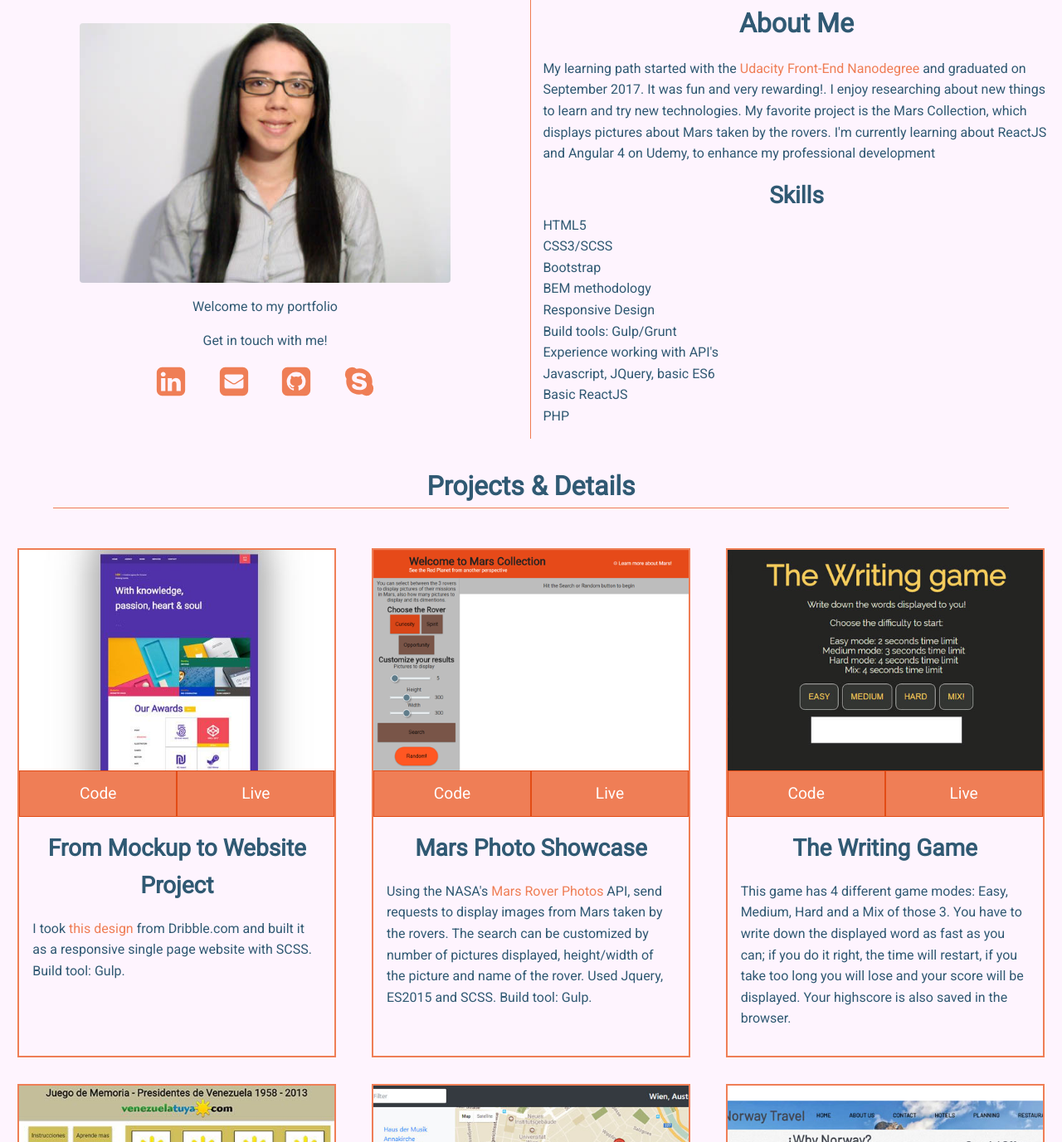
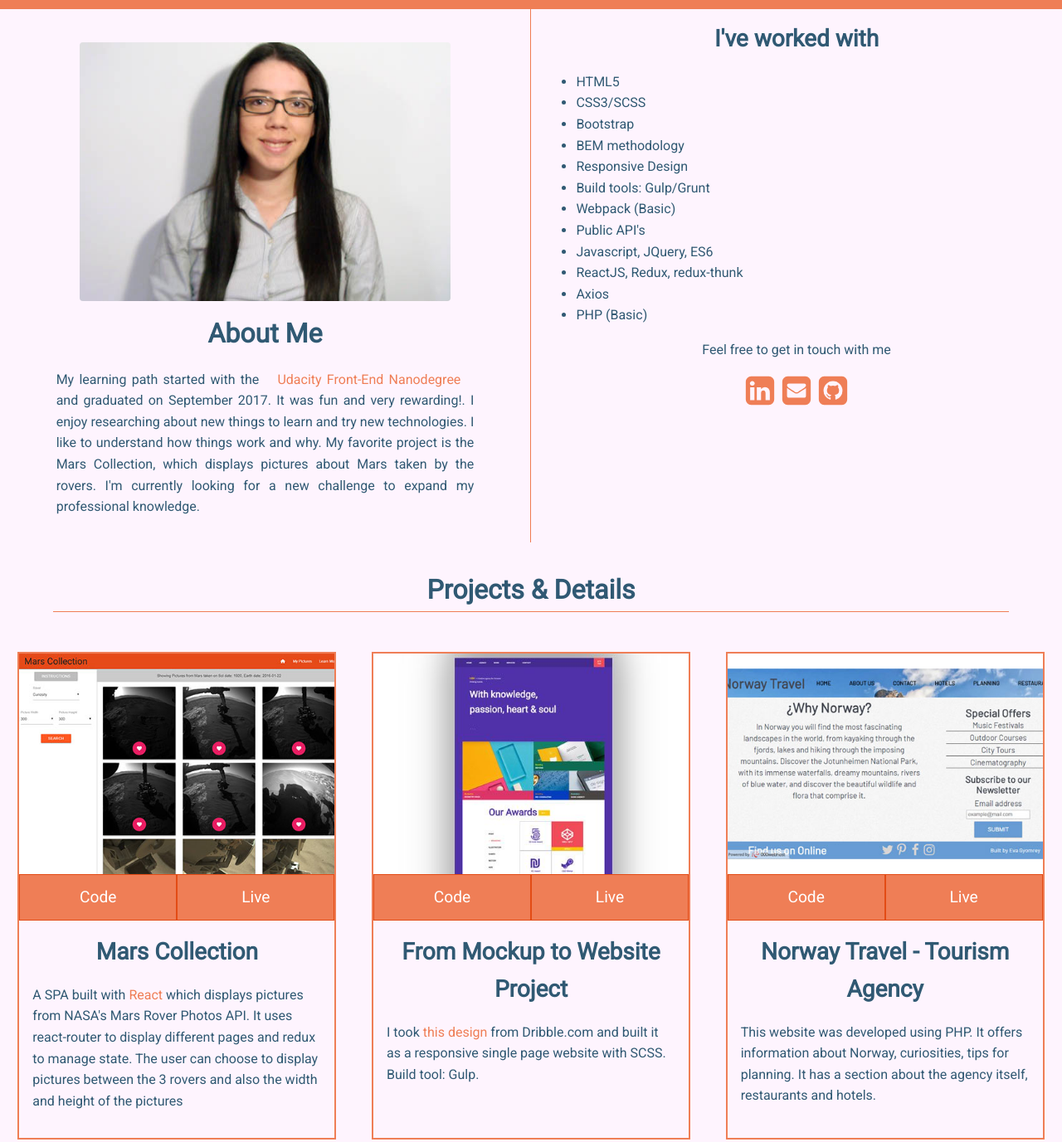
Before and after one commit to EGYOMREY/Portfolio, a website: page src/index.html in a window 1280 px wide. Shown: the part 68-1445 px from the top of the page at 83% size. Drawn offline with nearby package versions, Linux system fonts and the light colour scheme; files that its build step writes are made by us from their sources.

Commit message:
* Add new project: Mars Collection built with React * Change styling of lists

```diff
--- a/src/index.html
+++ b/src/index.html
@@ -45,20 +45,15 @@
         <section class="about-me" id="aboutMe">
           <div class="about-me__picture">
             <img src="img/Profile-picture.jpg" alt="Profile photo">
-            <p>Welcome to my portfolio</p>
-            <p>Get in touch with me!</p>
-            <!--social icons svg-->
-            <a href="https://www.linkedin.com/in/egyomrey/" title="See me on LinkedIn"><svg role="img" aria-label="LinkedIn" width="40" height="40" viewBox="0 0 1792 1792" xmlns="http://www.w3.org/2000/svg"><path d="M365 1414h231v-694h-231v694zm246-908q-1-52-36-86t-93-34-94.5 34-36.5 86q0 51 35.5 85.5t92.5 34.5h1q59 0 95-34.5t36-85.5zm585 908h231v-398q0-154-73-233t-193-79q-136 0-209 117h2v-101h-231q3 66 0 694h231v-388q0-38 7-56 15-35 45-59.5t74-24.5q116 0 116 157v371zm468-998v960q0 119-84.5 203.5t-203.5 84.5h-960q-119 0-203.5-84.5t-84.5-203.5v-960q0-119 84.5-203.5t203.5-84.5h960q119 0 203.5 84.5t84.5 203.5z"/></svg></a>
-            <a href="mailto:evamargy@gmail.com" title="Email me"><svg role="img" aria-label="Email" width="40" height="40" viewBox="0 0 1792 1792" xmlns="http://www.w3.org/2000/svg"><path d="M1376 128q119 0 203.5 84.5t84.5 203.5v960q0 119-84.5 203.5t-203.5 84.5h-960q-119 0-203.5-84.5t-84.5-203.5v-960q0-119 84.5-203.5t203.5-84.5h960zm32 1056v-436q-31 35-64 55-34 22-132.5 85t-151.5 99q-98 69-164 69t-164-69q-47-32-142-92.5t-142-92.5q-12-8-33-27t-31-27v436q0 40 28 68t68 28h832q40 0 68-28t28-68zm0-573q0-41-27.5-70t-68.5-29h-832q-40 0-68 28t-28 68q0 37 30.5 76.5t67.5 64.5q47 32 137.5 89t129.5 83q3 2 17 11.5t21 14 21 13 23.5 13 21.5 9.5 22.5 7.5 20.5 2.5 20.5-2.5 22.5-7.5 21.5-9.5 23.5-13 21-13 21-14 17-11.5l267-174q35-23 66.5-62.5t31.5-73.5z"/></svg></a>
-            <a href="https://github.com/EGYOMREY/" title="Github account: egyomrey"><svg role="img" aria-label="Github" width="40" height="40" viewBox="0 0 1792 1792" xmlns="http://www.w3.org/2000/svg"><path d="M647 1200q4-6-3-13-9-7-14-2-4 6 3 13 9 7 14 2zm-28-41q-5-7-12-4-6 4 0 12 7 8 12 5 6-4 0-13zm-41-40q2-4-5-8-7-2-8 2-3 5 4 8 8 2 9-2zm21 23q2-1 1.5-4.5t-3.5-5.5q-6-7-10-3t1 11q6 6 11 2zm86 75q2-7-9-11-9-3-13 4-2 7 9 11 9 3 13-4zm42 3q0-8-12-8-10 0-10 8t11 8 11-8zm39-7q-2-7-13-5t-9 9q2 8 12 6t10-10zm642-317q0-212-150-362t-362-150-362 150-150 362q0 167 98 300.5t252 185.5q18 3 26.5-5t8.5-20q0-52-1-95-6 1-15.5 2.5t-35.5 2-48-4-43.5-20-29.5-41.5q-23-59-57-74-2-1-4.5-3.5l-8-8-7-9.5 4-7.5 19.5-3.5q6 0 15 2t30 15.5 33 35.5q16 28 37.5 42t43.5 14 38-3.5 30-9.5q7-47 33-69-49-6-86-18.5t-73-39-55.5-76-19.5-119.5q0-79 53-137-24-62 5-136 19-6 54.5 7.5t60.5 29.5l26 16q58-17 128-17t128 17q11-7 28.5-18t55.5-26 57-9q29 74 5 136 53 58 53 137 0 57-14 100.5t-35.5 70-53.5 44.5-62.5 26-68.5 12q35 31 35 95 0 40-.5 89t-.5 51q0 12 8.5 20t26.5 5q154-52 252-185.5t98-300.5zm256-480v960q0 119-84.5 203.5t-203.5 84.5h-960q-119 0-203.5-84.5t-84.5-203.5v-960q0-119 84.5-203.5t203.5-84.5h960q119 0 203.5 84.5t84.5 203.5z"/></svg></a>
-            <a href="#" title="Skype user: evamargy"><svg role="img" aria-label="Skype" width="40" height="40" viewBox="0 0 1792 1792" xmlns="http://www.w3.org/2000/svg"><path d="M1301 1063q0-50-19.5-91.5t-48.5-68.5-73-49-82.5-34-87.5-23l-104-24q-30-7-44-10.5t-35-11.5-30-16-16.5-21-7.5-30q0-77 144-77 43 0 77 12t54 28.5 38 33.5 40 29 48 12q47 0 75.5-32t28.5-77q0-55-56-99.5t-142-67.5-182-23q-68 0-132 15.5t-119.5 47-89 87-33.5 128.5q0 61 19 106.5t56 75.5 80 48.5 103 32.5l146 36q90 22 112 36 32 20 32 60 0 39-40 64.5t-105 25.5q-51 0-91.5-16t-65-38.5-45.5-45-46-38.5-54-16q-50 0-75.5 30t-25.5 75q0 92 122 157.5t291 65.5q73 0 140-18.5t122.5-53.5 88.5-93.5 33-131.5zm363 217q0 159-112.5 271.5t-271.5 112.5q-130 0-234-80-77 16-150 16-143 0-273.5-55.5t-225-150-150-225-55.5-273.5q0-73 16-150-80-104-80-234 0-159 112.5-271.5t271.5-112.5q130 0 234 80 77-16 150-16 143 0 273.5 55.5t225 150 150 225 55.5 273.5q0 73-16 150 80 104 80 234z"/></svg></a>
-
+            <div class="about-me__description">
+            <h2>About Me</h2>
+            <p>
+              My learning path started with the <a href="https://www.udacity.com/course/front-end-web-developer-nanodegree--nd001">Udacity Front-End Nanodegree</a> and graduated on September 2017. It was fun and very rewarding!. I enjoy researching about new things to learn and try new technologies. I like to understand how things work and why. My favorite project is the Mars Collection, which displays pictures about Mars taken by the rovers. I'm currently looking for a new challenge to expand my professional knowledge. </p>
+            </div>
           </div>
           <div class="about-me__details">
-            <h2>About Me</h2>
-            <p>
-              My learning path started with the <a href="https://www.udacity.com/course/front-end-web-developer-nanodegree--nd001">Udacity Front-End Nanodegree</a> and graduated on September 2017. It was fun and very rewarding!. I enjoy researching about new things to learn and try new technologies. My favorite project is the Mars Collection, which displays pictures about Mars taken by the rovers. I'm currently learning about ReactJS and Angular 4 on Udemy, to enhance my professional development</p>
-              <h3>Skills</h3>
+
+              <h3>I've worked with</h3>
               <ul>
                 <li>HTML5</li>
                 <li>CSS3/SCSS</li>
@@ -66,11 +61,20 @@
                 <li>BEM methodology</li>
                 <li>Responsive Design</li>
                 <li>Build tools: Gulp/Grunt</li>
-                <li>Experience working with API's</li>
-                <li>Javascript, JQuery, basic ES6</li>
-                <li>Basic ReactJS</li>
-                <li>PHP</li>
+                <li>Webpack (Basic)</li>
+                <li>Public API's</li>
+                <li>Javascript, JQuery, ES6</li>
+                <li>ReactJS, Redux, redux-thunk</li>
+                <li>Axios</li>
+                <li>PHP (Basic)</li>
               </ul>
+              <div class="about-me__contact">
+              <p>Feel free to get in touch with me</p>
+            <!--social icons svg-->
+            <a href="https://www.linkedin.com/in/egyomrey/" title="See me on LinkedIn"><svg role="img" aria-label="LinkedIn" width="40" height="40" viewBox="0 0 1792 1792" xmlns="http://www.w3.org/2000/svg"><path d="M365 1414h231v-694h-231v694zm246-908q-1-52-36-86t-93-34-94.5 34-36.5 86q0 51 35.5 85.5t92.5 34.5h1q59 0 95-34.5t36-85.5zm585 908h231v-398q0-154-73-233t-193-79q-136 0-209 117h2v-101h-231q3 66 0 694h231v-388q0-38 7-56 15-35 45-59.5t74-24.5q116 0 116 157v371zm468-998v960q0 119-84.5 203.5t-203.5 84.5h-960q-119 0-203.5-84.5t-84.5-203.5v-960q0-119 84.5-203.5t203.5-84.5h960q119 0 203.5 84.5t84.5 203.5z"/></svg></a>
+            <a href="mailto:evamargy@gmail.com" title="Email me"><svg role="img" aria-label="Email" width="40" height="40" viewBox="0 0 1792 1792" xmlns="http://www.w3.org/2000/svg"><path d="M1376 128q119 0 203.5 84.5t84.5 203.5v960q0 119-84.5 203.5t-203.5 84.5h-960q-119 0-203.5-84.5t-84.5-203.5v-960q0-119 84.5-203.5t203.5-84.5h960zm32 1056v-436q-31 35-64 55-34 22-132.5 85t-151.5 99q-98 69-164 69t-164-69q-47-32-142-92.5t-142-92.5q-12-8-33-27t-31-27v436q0 40 28 68t68 28h832q40 0 68-28t28-68zm0-573q0-41-27.5-70t-68.5-29h-832q-40 0-68 28t-28 68q0 37 30.5 76.5t67.5 64.5q47 32 137.5 89t129.5 83q3 2 17 11.5t21 14 21 13 23.5 13 21.5 9.5 22.5 7.5 20.5 2.5 20.5-2.5 22.5-7.5 21.5-9.5 23.5-13 21-13 21-14 17-11.5l267-174q35-23 66.5-62.5t31.5-73.5z"/></svg></a>
+            <a href="https://github.com/EGYOMREY/" title="Github account: egyomrey"><svg role="img" aria-label="Github" width="40" height="40" viewBox="0 0 1792 1792" xmlns="http://www.w3.org/2000/svg"><path d="M647 1200q4-6-3-13-9-7-14-2-4 6 3 13 9 7 14 2zm-28-41q-5-7-12-4-6 4 0 12 7 8 12 5 6-4 0-13zm-41-40q2-4-5-8-7-2-8 2-3 5 4 8 8 2 9-2zm21 23q2-1 1.5-4.5t-3.5-5.5q-6-7-10-3t1 11q6 6 11 2zm86 75q2-7-9-11-9-3-13 4-2 7 9 11 9 3 13-4zm42 3q0-8-12-8-10 0-10 8t11 8 11-8zm39-7q-2-7-13-5t-9 9q2 8 12 6t10-10zm642-317q0-212-150-362t-362-150-362 150-150 362q0 167 98 300.5t252 185.5q18 3 26.5-5t8.5-20q0-52-1-95-6 1-15.5 2.5t-35.5 2-48-4-43.5-20-29.5-41.5q-23-59-57-74-2-1-4.5-3.5l-8-8-7-9.5 4-7.5 19.5-3.5q6 0 15 2t30 15.5 33 35.5q16 28 37.5 42t43.5 14 38-3.5 30-9.5q7-47 33-69-49-6-86-18.5t-73-39-55.5-76-19.5-119.5q0-79 53-137-24-62 5-136 19-6 54.5 7.5t60.5 29.5l26 16q58-17 128-17t128 17q11-7 28.5-18t55.5-26 57-9q29 74 5 136 53 58 53 137 0 57-14 100.5t-35.5 70-53.5 44.5-62.5 26-68.5 12q35 31 35 95 0 40-.5 89t-.5 51q0 12 8.5 20t26.5 5q154-52 252-185.5t98-300.5zm256-480v960q0 119-84.5 203.5t-203.5 84.5h-960q-119 0-203.5-84.5t-84.5-203.5v-960q0-119 84.5-203.5t203.5-84.5h960q119 0 203.5 84.5t84.5 203.5z"/></svg></a>
+          </div>
             </div>
           </section>
           <!--
@@ -79,6 +83,18 @@
           <section class="project" id="projects">
             <h2>Projects & Details</h2>
             <div class="grid justify-content">
+                <!-- Individual project block -->
+              <div class="project-block">
+                <img src="img/MarsCollection-React-Project.jpg" alt="Mars Collection Project">
+                <div class="project-block__buttons">
+                  <a href="https://github.com/EGYOMREY/Mars-Collection-React" class="btn btn--primary" role="button">Code</a>
+                  <a href="https://mars-collection.firebaseapp.com/" class="btn btn--primary" role="button">Live</a>
+                </div>
+                <div class="project-block__details">
+                  <h3>Mars Collection</h3>
+                  <p>A SPA built with <a href="https://reactjs.org/">React</a> which displays pictures from NASA's Mars Rover Photos API. It uses react-router to display different pages and redux to manage state. The user can choose to display pictures between the 3 rovers and also the width and height of the pictures</p>
+                </div>
+              </div>
                <!-- Individual project block -->
               <div class="project-block">
                 <img src="img/From-Mockup-To-Website-Project.jpg" alt="From Mockup to Website Project">
@@ -93,16 +109,16 @@
               </div>
                <!-- Individual project block -->
               <div class="project-block">
-                <img src="img/MarsCollection-Project.png" alt="">
+                <img src="img/Norway-Travel-Project.jpg" alt="Norweigan Travel agency for tourist">
                 <div class="project-block__buttons">
-                  <a href="https://github.com/EGYOMREY/Mars-Collection" class="btn btn--primary" role="button">Code</a>
-                  <a href="https://egyomrey.github.io/Mars-Collection/build/index.html" class="btn btn--primary" role="button">Live</a>
+                  <a href="https://github.com/EGYOMREY/Travel-Agency-PHP" class="btn btn--primary" role="button">Code</a>
+                  <a href="https://norway-travel.000webhostapp.com/" class="btn btn--primary" role="button">Live</a>
                 </div>
                 <div class="project-block__details">
-                  <h3>Mars Photo Showcase</h3>
-                  <p>Using the NASA's <a href="https://api.nasa.gov/api.html#MarsPhotos">Mars Rover Photos</a> API, send requests to display images from Mars taken by the rovers. The search can be customized by number of pictures displayed, height/width of the picture and name of the rover. Used Jquery, ES2015 and SCSS. Build tool: Gulp.</p>
+                  <h3>Norway Travel - Tourism Agency</h3>
+                  <p>This website was developed using PHP. It offers information about Norway, curiosities, tips for planning. It has a section about the agency itself, restaurants and hotels.</p>
                 </div>
-              </div>
+            </div>
                <!-- Individual project block -->
               <div class="project-block">
                 <img src="img/TheWritingGame-Project.jpg" alt="The Writing Game">
@@ -139,18 +155,6 @@
                   <p>This is a single page application featuring a map of a place I'd like to visit using the Google Maps API. The <a href="http://knockoutjs.com/">Knockout Framework</a>, was used to handle the list of places, filter, and any other information on the page that is subject to changing state. Added functionality using the <a href="https://www.mediawiki.org/wiki/API:Main_page/en">Wikipedia API</a> to provide information when a map marker or list view entry is clicked.</p>
                 </div>
             </div>
-             <!-- Individual project block -->
-              <div class="project-block">
-                <img src="img/Norway-Travel-Project.jpg" alt="Norweigan Travel agency for tourist">
-                <div class="project-block__buttons">
-                  <a href="https://github.com/EGYOMREY/Travel-Agency-PHP" class="btn btn--primary" role="button">Code</a>
-                  <a href="https://norway-travel.000webhostapp.com/" class="btn btn--primary" role="button">Live</a>
-                </div>
-                <div class="project-block__details">
-                  <h3>Norway Travel - Tourism Agency</h3>
-                  <p>This website was developed using PHP. It offers information about Norway, curiosities, tips for planning. It has a section about the agency itself, restaurants and hotels.</p>
-                </div>
-            </div>
             <!-- Individual project block -->
               <div class="project-block">
                 <img src="img/Breakfast-Bar-Project.jpg" alt="The Breakfast Bar">
@@ -168,10 +172,9 @@
           <footer class=" contact-me" id="contactMe">
             <h3 class="contact-me__title">Contact Me</h3>
             <div class="contact-me__icons">
-               <a href="https://www.linkedin.com/in/eva-m-gyomrey-l-6050a4aa/" title="See me on LinkedIn"><svg role="img" aria-label="LinkedIn" width="40" height="40" viewBox="0 0 1792 1792" xmlns="http://www.w3.org/2000/svg"><path d="M365 1414h231v-694h-231v694zm246-908q-1-52-36-86t-93-34-94.5 34-36.5 86q0 51 35.5 85.5t92.5 34.5h1q59 0 95-34.5t36-85.5zm585 908h231v-398q0-154-73-233t-193-79q-136 0-209 117h2v-101h-231q3 66 0 694h231v-388q0-38 7-56 15-35 45-59.5t74-24.5q116 0 116 157v371zm468-998v960q0 119-84.5 203.5t-203.5 84.5h-960q-119 0-203.5-84.5t-84.5-203.5v-960q0-119 84.5-203.5t203.5-84.5h960q119 0 203.5 84.5t84.5 203.5z"/></svg></a>
+               <a href="https://www.linkedin.com/in/egyomrey/" title="See me on LinkedIn"><svg role="img" aria-label="LinkedIn" width="40" height="40" viewBox="0 0 1792 1792" xmlns="http://www.w3.org/2000/svg"><path d="M365 1414h231v-694h-231v694zm246-908q-1-52-36-86t-93-34-94.5 34-36.5 86q0 51 35.5 85.5t92.5 34.5h1q59 0 95-34.5t36-85.5zm585 908h231v-398q0-154-73-233t-193-79q-136 0-209 117h2v-101h-231q3 66 0 694h231v-388q0-38 7-56 15-35 45-59.5t74-24.5q116 0 116 157v371zm468-998v960q0 119-84.5 203.5t-203.5 84.5h-960q-119 0-203.5-84.5t-84.5-203.5v-960q0-119 84.5-203.5t203.5-84.5h960q119 0 203.5 84.5t84.5 203.5z"/></svg></a>
             <a href="mailto:evamargy@gmail.com" title="Email me"><svg role="img" aria-label="Email" width="40" height="40" viewBox="0 0 1792 1792" xmlns="http://www.w3.org/2000/svg"><path d="M1376 128q119 0 203.5 84.5t84.5 203.5v960q0 119-84.5 203.5t-203.5 84.5h-960q-119 0-203.5-84.5t-84.5-203.5v-960q0-119 84.5-203.5t203.5-84.5h960zm32 1056v-436q-31 35-64 55-34 22-132.5 85t-151.5 99q-98 69-164 69t-164-69q-47-32-142-92.5t-142-92.5q-12-8-33-27t-31-27v436q0 40 28 68t68 28h832q40 0 68-28t28-68zm0-573q0-41-27.5-70t-68.5-29h-832q-40 0-68 28t-28 68q0 37 30.5 76.5t67.5 64.5q47 32 137.5 89t129.5 83q3 2 17 11.5t21 14 21 13 23.5 13 21.5 9.5 22.5 7.5 20.5 2.5 20.5-2.5 22.5-7.5 21.5-9.5 23.5-13 21-13 21-14 17-11.5l267-174q35-23 66.5-62.5t31.5-73.5z"/></svg></a>
             <a href="https://github.com/EGYOMREY/" title="Github account: egyomrey"><svg role="img" aria-label="Github" width="40" height="40" viewBox="0 0 1792 1792" xmlns="http://www.w3.org/2000/svg"><path d="M647 1200q4-6-3-13-9-7-14-2-4 6 3 13 9 7 14 2zm-28-41q-5-7-12-4-6 4 0 12 7 8 12 5 6-4 0-13zm-41-40q2-4-5-8-7-2-8 2-3 5 4 8 8 2 9-2zm21 23q2-1 1.5-4.5t-3.5-5.5q-6-7-10-3t1 11q6 6 11 2zm86 75q2-7-9-11-9-3-13 4-2 7 9 11 9 3 13-4zm42 3q0-8-12-8-10 0-10 8t11 8 11-8zm39-7q-2-7-13-5t-9 9q2 8 12 6t10-10zm642-317q0-212-150-362t-362-150-362 150-150 362q0 167 98 300.5t252 185.5q18 3 26.5-5t8.5-20q0-52-1-95-6 1-15.5 2.5t-35.5 2-48-4-43.5-20-29.5-41.5q-23-59-57-74-2-1-4.5-3.5l-8-8-7-9.5 4-7.5 19.5-3.5q6 0 15 2t30 15.5 33 35.5q16 28 37.5 42t43.5 14 38-3.5 30-9.5q7-47 33-69-49-6-86-18.5t-73-39-55.5-76-19.5-119.5q0-79 53-137-24-62 5-136 19-6 54.5 7.5t60.5 29.5l26 16q58-17 128-17t128 17q11-7 28.5-18t55.5-26 57-9q29 74 5 136 53 58 53 137 0 57-14 100.5t-35.5 70-53.5 44.5-62.5 26-68.5 12q35 31 35 95 0 40-.5 89t-.5 51q0 12 8.5 20t26.5 5q154-52 252-185.5t98-300.5zm256-480v960q0 119-84.5 203.5t-203.5 84.5h-960q-119 0-203.5-84.5t-84.5-203.5v-960q0-119 84.5-203.5t203.5-84.5h960q119 0 203.5 84.5t84.5 203.5z"/></svg></a>
-            <a href="#" title="Skype user: evamargy"><svg role="img" aria-label="Skype" width="40" height="40" viewBox="0 0 1792 1792" xmlns="http://www.w3.org/2000/svg"><path d="M1301 1063q0-50-19.5-91.5t-48.5-68.5-73-49-82.5-34-87.5-23l-104-24q-30-7-44-10.5t-35-11.5-30-16-16.5-21-7.5-30q0-77 144-77 43 0 77 12t54 28.5 38 33.5 40 29 48 12q47 0 75.5-32t28.5-77q0-55-56-99.5t-142-67.5-182-23q-68 0-132 15.5t-119.5 47-89 87-33.5 128.5q0 61 19 106.5t56 75.5 80 48.5 103 32.5l146 36q90 22 112 36 32 20 32 60 0 39-40 64.5t-105 25.5q-51 0-91.5-16t-65-38.5-45.5-45-46-38.5-54-16q-50 0-75.5 30t-25.5 75q0 92 122 157.5t291 65.5q73 0 140-18.5t122.5-53.5 88.5-93.5 33-131.5zm363 217q0 159-112.5 271.5t-271.5 112.5q-130 0-234-80-77 16-150 16-143 0-273.5-55.5t-225-150-150-225-55.5-273.5q0-73 16-150-80-104-80-234 0-159 112.5-271.5t271.5-112.5q130 0 234 80 77-16 150-16 143 0 273.5 55.5t225 150 150 225 55.5 273.5q0 73-16 150 80 104 80 234z"/></svg></a>
             </div>
           </footer>
         </main>
--- a/src/scss/base/_base.scss
+++ b/src/scss/base/_base.scss
@@ -50,12 +50,7 @@
 
 
 // Default styles for Unordened lists
-ul{
-  list-style: none;
-  padding: 0;
-  margin: 0;
 
-}
 
 li{
   padding: 0;
--- a/src/scss/layout/_about-me.scss
+++ b/src/scss/layout/_about-me.scss
@@ -31,4 +31,20 @@
             width: $col-6;
         }
     }
+
+    &__description {
+        text-align: justify;
+
+        width: $col-12;
+        padding: 0.9em;
+
+        @media (min-width: 780px) {
+            width: $col-10;
+            margin: auto;
+        }
+    }
+
+    &__contact {
+        text-align: center;
+    }
 }
```
Also changed, not shown: build/css/main.css, build/img/MarsCollection-React-Project.jpg (added), build/index.html, src/img/MarsCollection-React-Project.jpg (added).
